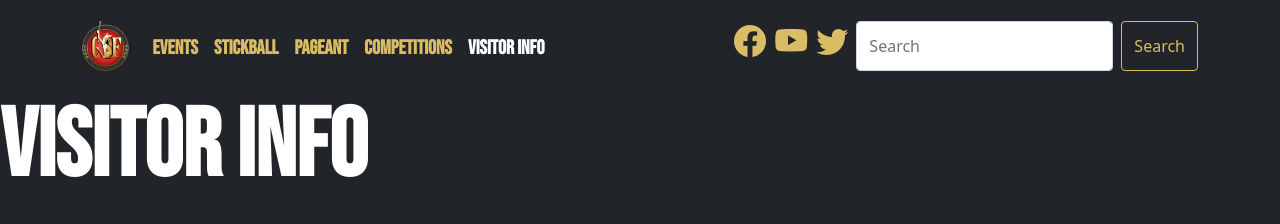
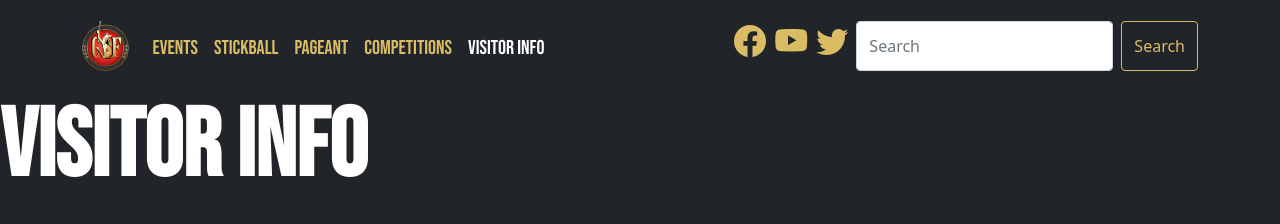
Before and after one commit to smattera/smattera.github.io, a Jekyll site: the page built from info/index.md, in a window 1280 px wide. Shown: the top 224 px of the page. Built offline with Jekyll 4.4.1, drawn with Linux system fonts in a browser that asks for light colours; nearby versions of some CDN libraries.

Commit message:
Update nav.html

```diff
--- a/_includes/nav.html
+++ b/_includes/nav.html
@@ -7,7 +7,7 @@
         <span class="navbar-toggler-icon"></span>
       </button>
       <div class="collapse navbar-collapse" id="navmenu">
-        <ul class="navbar-nav h5 pt-1">
+        <ul class="navbar-nav h5 pt-1 fw-normal">
           <li class="nav-item">
             <a href="/events/" class="nav-link {% if page.url == '/events/' %}active{% endif %}">Events</a>
           </li>
```
